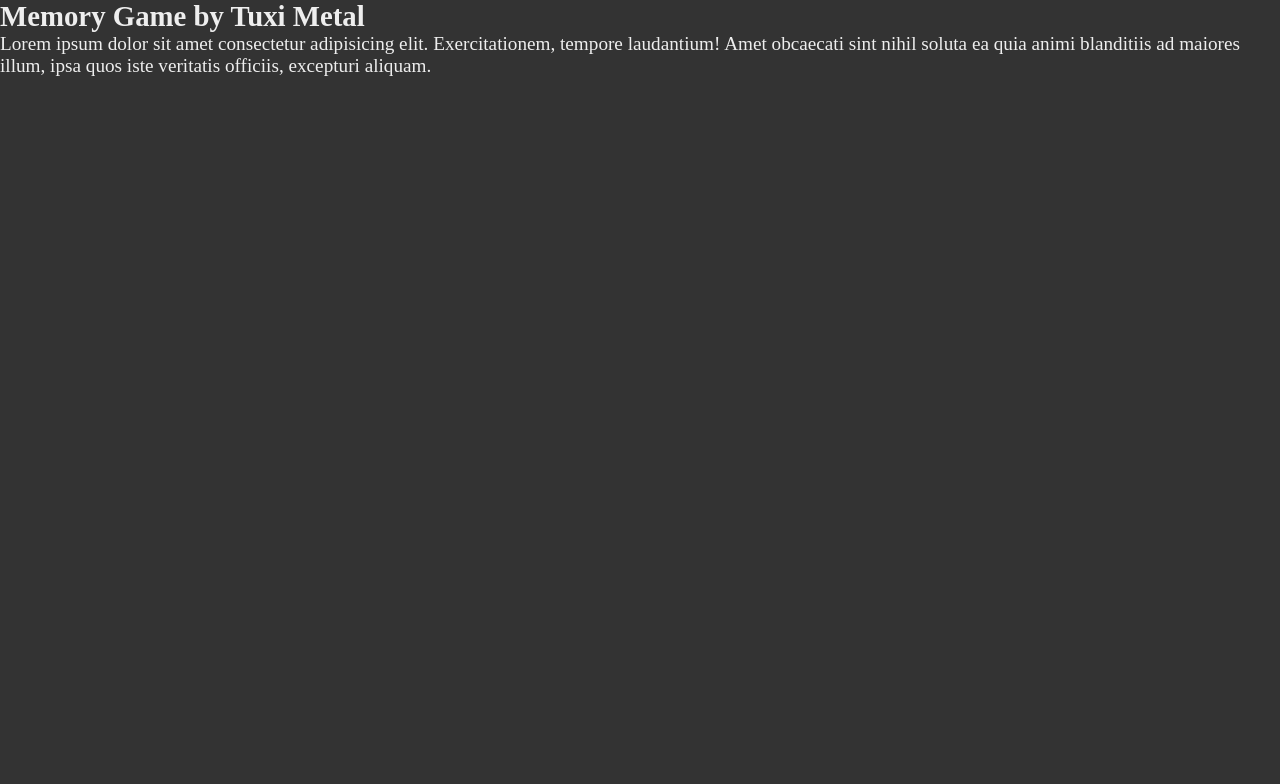
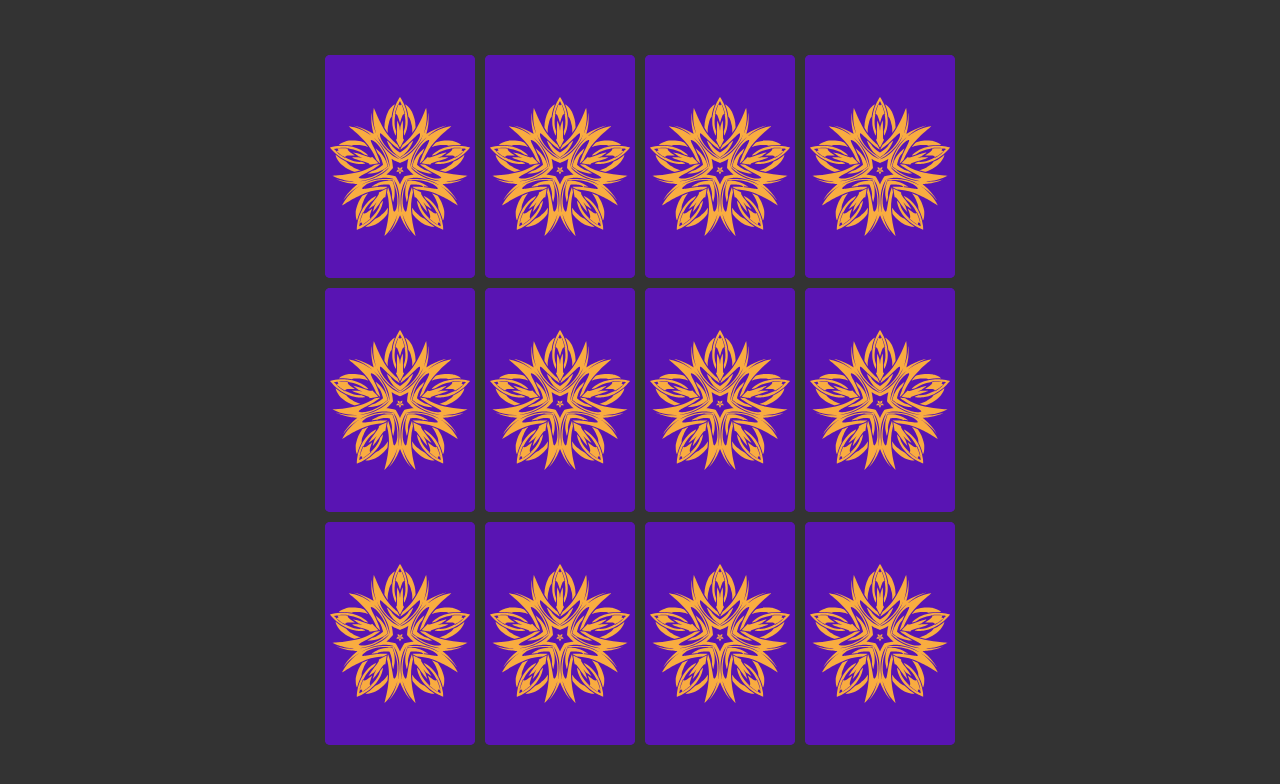
Before and after one commit to TituxMetal/memory-game, a website built with webpack: page src/assets/index.html in a window 1280 px wide. Built offline with nearby package versions, Linux system fonts and the light colour scheme.

Commit message:
Update index.html file; add the board and cards

```diff
--- a/src/assets/index.html
+++ b/src/assets/index.html
@@ -7,13 +7,55 @@
   <title>Memory Game by Tuxi Metal</title>
 </head>
 <body>
-  <section class="main">
-    <header class="title">
-      <h1>Memory Game by Tuxi Metal</h1>
-    </header>
-    <article class="content">
-      <p>Lorem ipsum dolor sit amet consectetur adipisicing elit. Exercitationem, tempore laudantium! Amet obcaecati sint nihil soluta ea quia animi blanditiis ad maiores illum, ipsa quos iste veritatis officiis, excepturi aliquam.</p>
-    </article>
+  <section class="board">
+    <div class="card">
+      <img src="img/ansibleLogo.svg" alt="Ansible" class="front-face">
+      <img src="img/backFace.svg" alt="Ansible" class="back-face">
+    </div>
+    <div class="card">
+      <img src="img/ansibleLogo.svg" alt="Ansible" class="front-face">
+      <img src="img/backFace.svg" alt="Ansible" class="back-face">
+    </div>
+    <div class="card">
+      <img src="img/dockerLogo.svg" alt="Docker" class="front-face">
+      <img src="img/backFace.svg" alt="Back Face" class="back-face">
+    </div>
+    <div class="card">
+      <img src="img/dockerLogo.svg" alt="Docker" class="front-face">
+      <img src="img/backFace.svg" alt="Back Face" class="back-face">
+    </div>
+    <div class="card">
+      <img src="img/gitLogo.svg" alt="Git" class="front-face">
+      <img src="img/backFace.svg" alt="Back Face" class="back-face">
+    </div>
+    <div class="card">
+      <img src="img/gitLogo.svg" alt="Git" class="front-face">
+      <img src="img/backFace.svg" alt="Back Face" class="back-face">
+    </div>
+    <div class="card">
+      <img src="img/html5Logo.svg" alt="Html5" class="front-face">
+      <img src="img/backFace.svg" alt="Back Face" class="back-face">
+    </div>
+    <div class="card">
+      <img src="img/html5Logo.svg" alt="Html5" class="front-face">
+      <img src="img/backFace.svg" alt="Back Face" class="back-face">
+    </div>
+    <div class="card">
+      <img src="img/javascriptLogo.svg" alt="Javascript" class="front-face">
+      <img src="img/backFace.svg" alt="Back Face" class="back-face">
+    </div>
+    <div class="card">
+      <img src="img/javascriptLogo.svg" alt="Javascript" class="front-face">
+      <img src="img/backFace.svg" alt="Back Face" class="back-face">
+    </div>
+    <div class="card">
+      <img src="img/sassLogo.svg" alt="Sass" class="front-face">
+      <img src="img/backFace.svg" alt="Back Face" class="back-face">
+    </div>
+    <div class="card">
+      <img src="img/sassLogo.svg" alt="Sass" class="front-face">
+      <img src="img/backFace.svg" alt="Back Face" class="back-face">
+    </div>
   </section>
 </body>
 </html>
```
